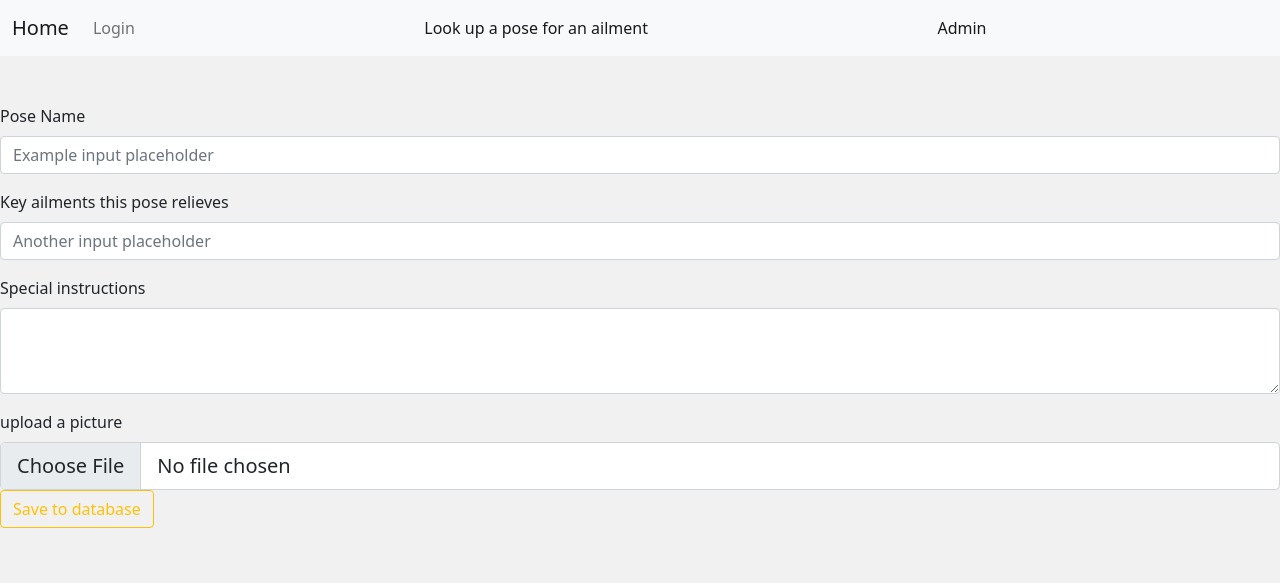
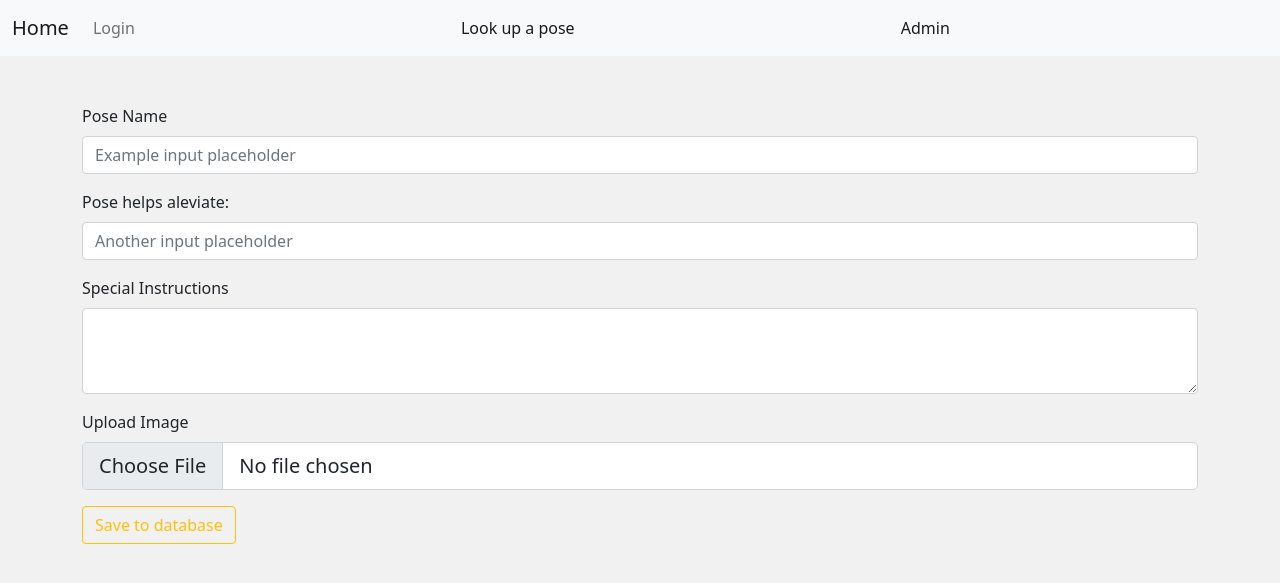
Before and after one commit to AndreaGraziosi/Releif, a Flask app: template app/templates/enter_poses.html in a window 1280 px wide. Shown: the top 583 px of the page. Run offline with Flask 2, Linux system fonts and the light colour scheme; the template is opened without the code that fills it, so the values that code supplies are empty.

Commit message:
csv file

```diff
--- a/app/templates/base.html
+++ b/app/templates/base.html
@@ -29,7 +29,7 @@
           <div class="collapse navbar-collapse" id="navbarScroll">
             <ul class="navbar-nav me-auto my-2 my-lg-0 navbar-nav-scroll" style="--bs-scroll-height: 100px;">
                 <li class="nav-item">
-                    <a class="nav-link active" aria-current="page" href="/enter_problem">Look up a pose for an ailment</a>
+                    <a class="nav-link active" aria-current="page" href="/enter_problem">Look up a pose</a>
                 </li>
 
             </ul>
--- a/app/templates/enter_poses.html
+++ b/app/templates/enter_poses.html
@@ -1,28 +1,33 @@
 {% extends "/base.html" %}
 
-{% block title%} Display my pose {% endblock %}
+{% block title%} Enter Pose Info {% endblock %}
 
 {% block main %}
+
+<div class="container">
+  <div class="row">
       <form>
           <div class="mb-3">
               <label for="formGroupExampleInput" class="form-label">Pose Name</label>
               <input type="text" name="name" class="form-control" id="formGroupExampleInput" placeholder="Example input placeholder">
             </div>
             <div class="mb-3">
-    <label for="formGroupExampleInput2" class="form-label">Key ailments this pose relieves</label>
+              <label for="formGroupExampleInput2" class="form-label">Pose helps aleviate:</label>
               <input type="text" name="ailment" class="form-control" id="formGroupExampleInput2" placeholder="Another input placeholder">
             </div>
             <div class="mb-3">
-    <label for="exampleFormControlTextarea1" class="form-label">Special instructions</label>
+              <label for="exampleFormControlTextarea1" class="form-label">Special Instructions</label>
               <textarea name="special_instructions" class="form-control" id="exampleFormControlTextarea1" rows="3"></textarea>
             </div>
             <div>
-    <label for="formFileLg" class="form-label">upload a picture</label>
+              <label for="formFileLg" class="form-label">Upload Image</label>
               <input name ="pose_image" class="form-control form-control-lg" id="formFileLg" type="file">
             </div>
+            <div class=" mt-3 ml auto">
               <button class="btn btn-outline-warning" type="submit">Save to database</button>
+            </div>
       </form>
-
-
+  </div>
+</div>
 
 {% endblock %}
```
Also changed, not shown: app/templates/index.html (+13 -3 lines), app/views.py (+18 -13 lines), app/static/img/feet.jpg (added). Lines whose indentation alone changed are shown as unchanged.
